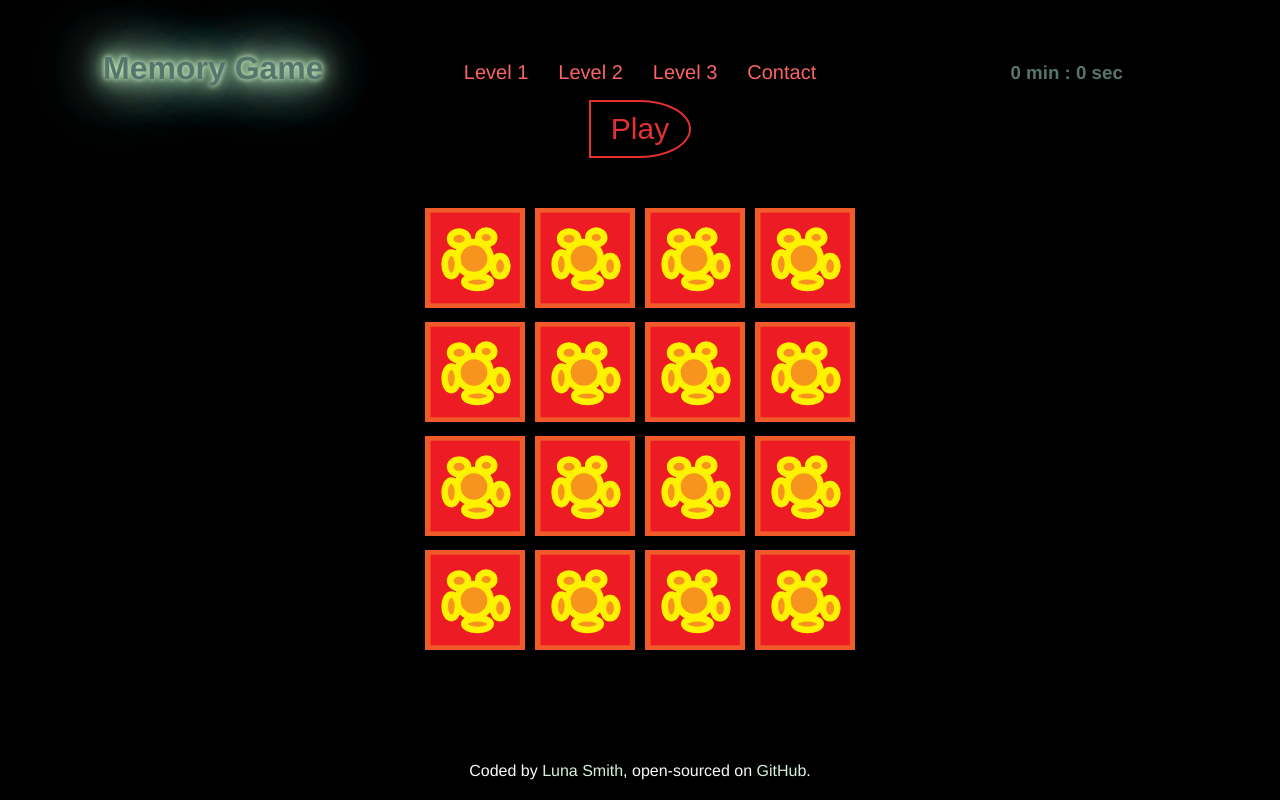
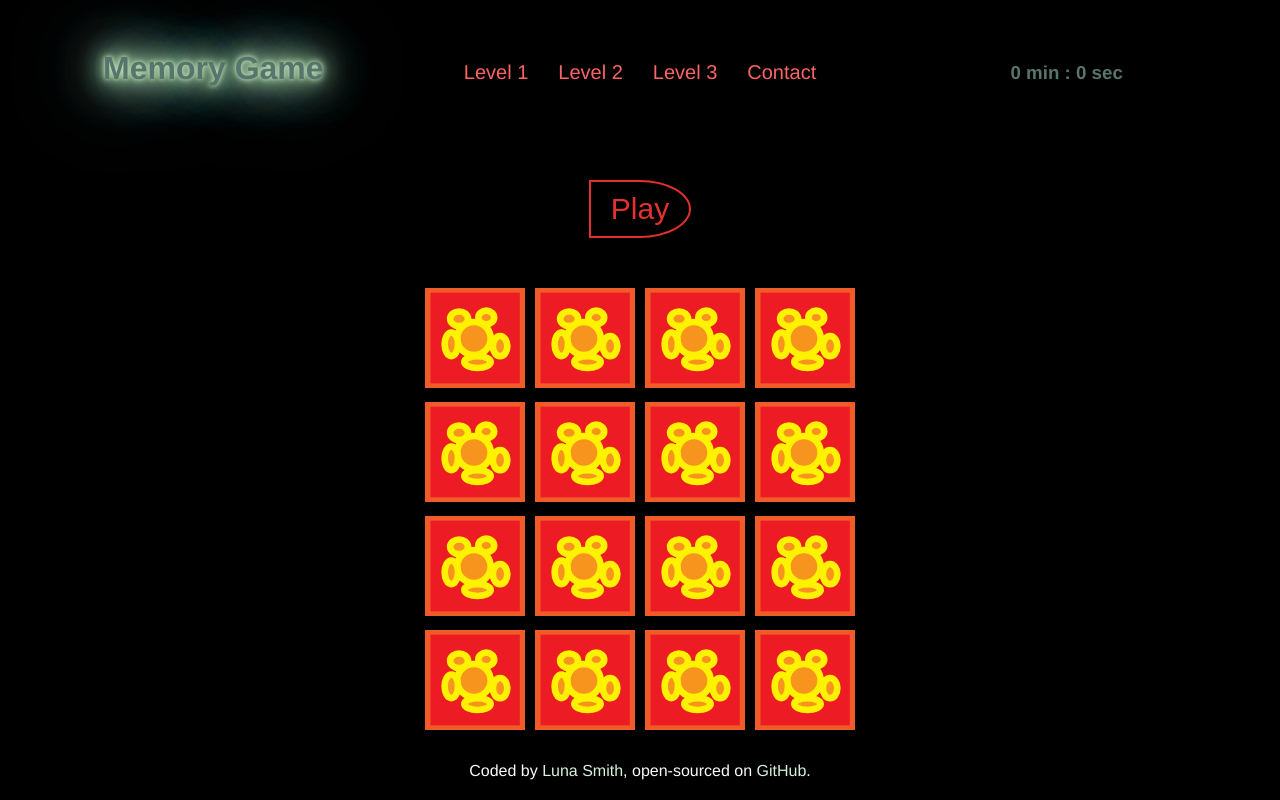
Before and after one commit to Lu-Smith/memory_game_vue, a Vue app: page / in a window 1280 px wide. Both pictures are taken after a click on the button "Confirm". Built offline with nearby package versions, Linux system fonts and the light colour scheme.

Commit message:
Updated styles

```diff
--- a/src/assets/global.css
+++ b/src/assets/global.css
@@ -16,7 +16,7 @@ h2 {
     font-size: 30px;
     font-weight: bold;
     border: 4px solid #9fd3c7;
-    padding: 20px;
+    padding: 10px 20px;
   }
 
 input {
--- a/src/components/Game/MainGame.vue
+++ b/src/components/Game/MainGame.vue
@@ -1,19 +1,20 @@
 <template>
   <div class="players">
-    <h2 v-if="play">{{ score }}</h2>
-    <div class="player" >
       <h3 class="player-name" v-if="!createName">
-        {{ player }}
+        <div v-if="gameOver"> Congratulations {{ player }} <span>, you did it! </span></div>
+        <div v-else>{{ player }}</div>
       </h3>
       <div v-if="createName" class="player-name-submit">
         <input type="text" v-model="player" placeholder="player name..."/>
         <button class="name-button"  @click="createPlayer">Confirm</button>
       </div>
-    </div>
   </div>
-  <button v-if="!createName && !play" @click='playGame'>Play</button>
-  <button v-if="play && !gameOver" @click='playGame'>Restart</button>
-  <button v-if="gameOver" @click='playGame'>Play Again</button>
+  <div class="score-button">
+    <h2 v-if="play">{{ score }}</h2>
+    <button v-if="!createName && !play" @click='playGame'>Play</button>
+    <button v-if="play && !gameOver" @click='playGame'>Restart</button>
+    <button v-if="gameOver" @click='playGame'>Play Again</button>
+  </div>
   <GameGrid :cells="cells" @uncoverCard="uncoverCard"/>
   <div class="titleTimer">
     <MainTitle />
@@ -161,7 +162,14 @@ export default {
 
 .player-name {
   color: #e43030;
-  margin-bottom: 20px;
+  margin: 80px 0 20px 0;
+}
+
+.score-button {
+  display: flex;
+  gap: 30px;
+  align-items: center;
+  justify-content: center;
 }
 
 .titleTimer {
```
